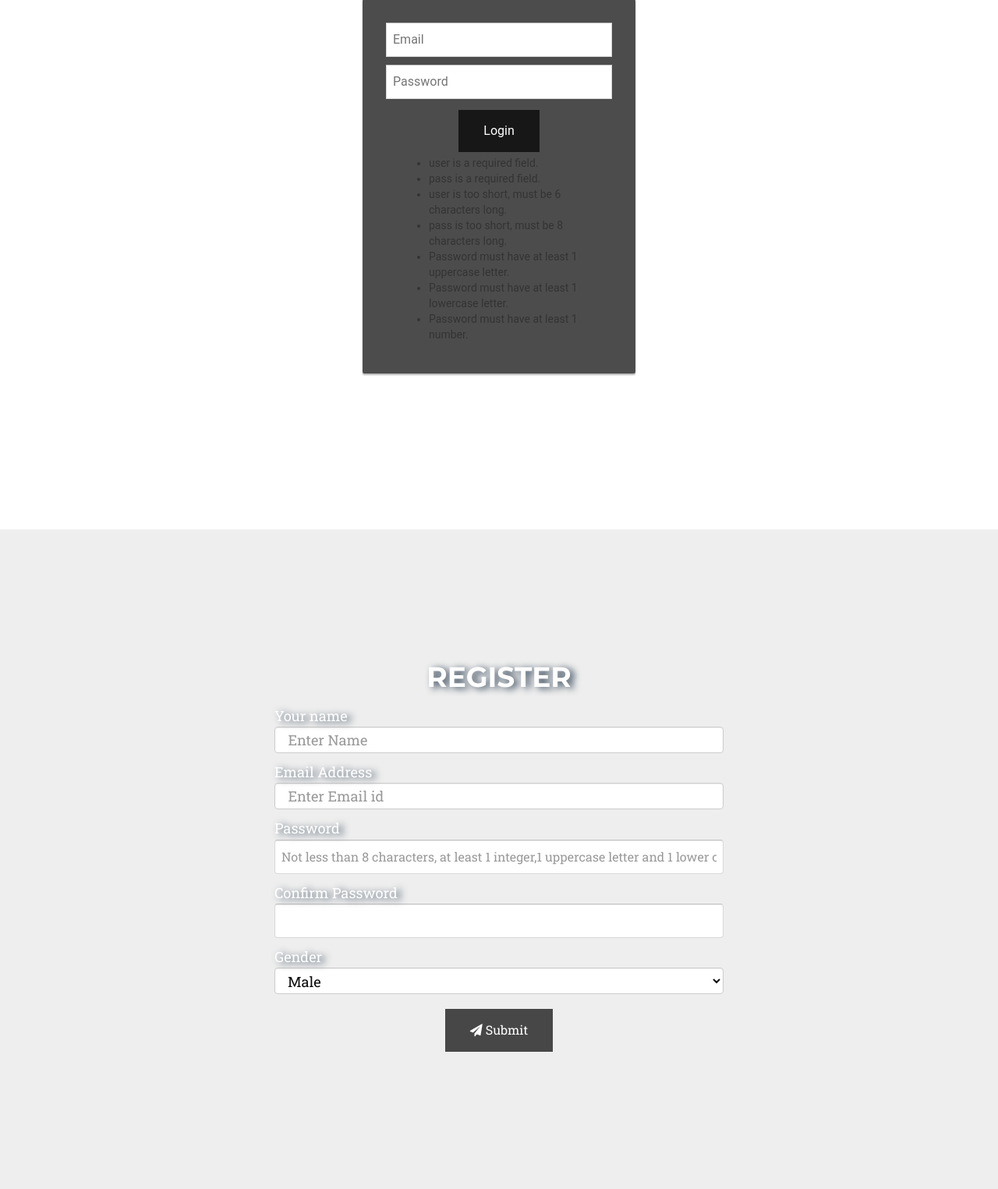
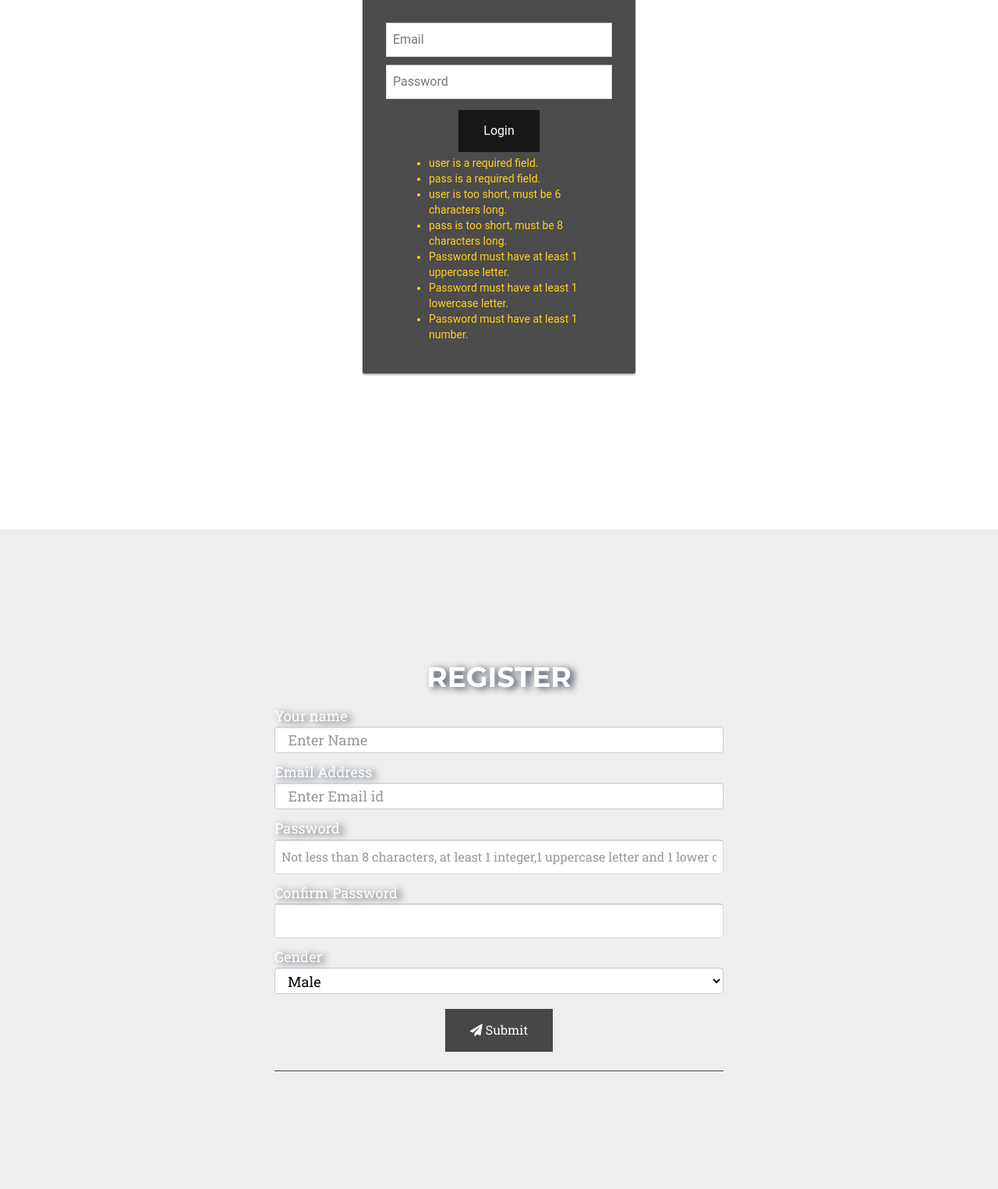
Before and after one commit to lzx121201/miles_blog, a PHP site: page /processLogin.php in a window 1280 px wide. Shown: the part 1082-2607 px from the top of the page at 78% size. Run offline with PHP 8.4, Linux system fonts and the light colour scheme; data that the repository does not hold is empty; some libraries are stand-ins or nearby versions; some web fonts are replaced.

Commit message:
form error color display

```diff
--- a/index.php
+++ b/index.php
@@ -116,7 +116,7 @@ if(empty($form_errors1) || !isset($form_errors1))
                             <input type="button" name="login" id="login_button" class="login loginmodal-submit" value="Login">
                         </center>
                     </form>
-                    <div class="col-md-12 error-display">
+                    <div class="col-md-12 error-display" style="color: #ffd11a;">
                         <?php
                         if(!empty($form_errors1))
                         {
@@ -173,7 +173,7 @@ if(empty($form_errors1) || !isset($form_errors1))
                                 </center>
                             </div>
                             <br>
-                            <div class="col-md-12 error-display">
+                            <div class="col-md-12 error-display" style="background-color: rgba(0,0,0,0.7); color: #ffd11a">
                                 <?php
                         if(!empty($form_errors))
                         {
```
